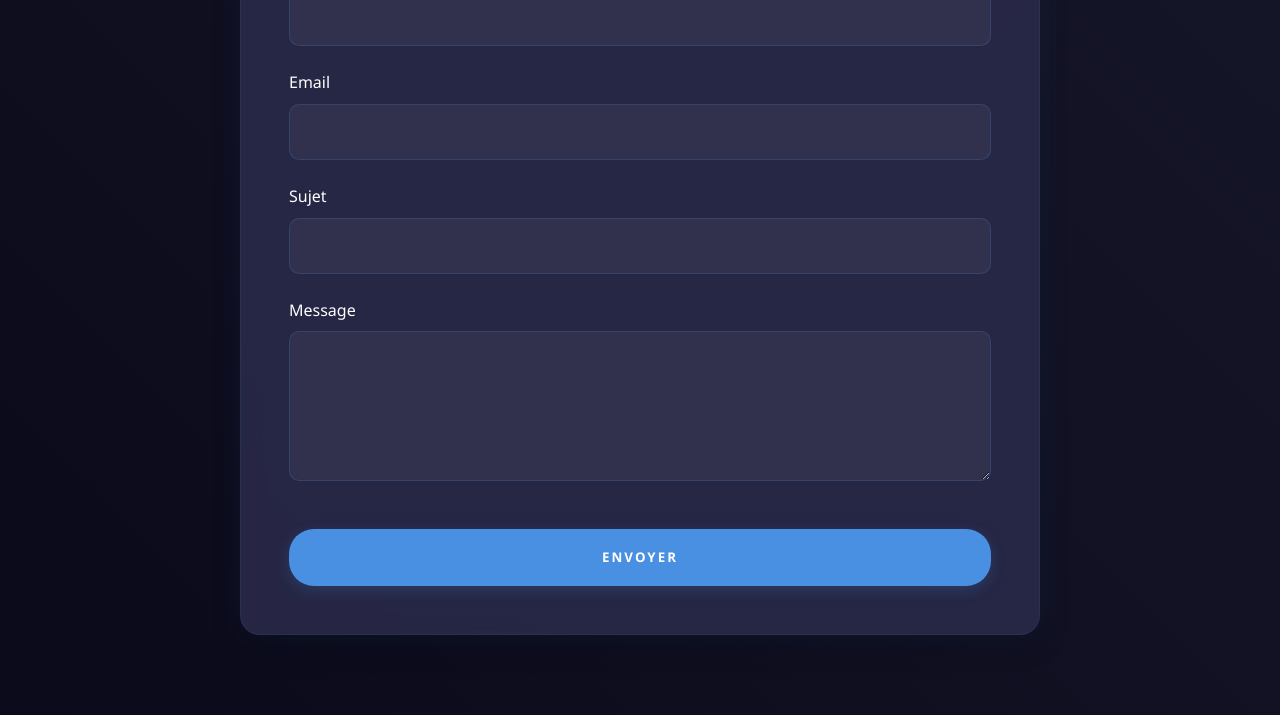
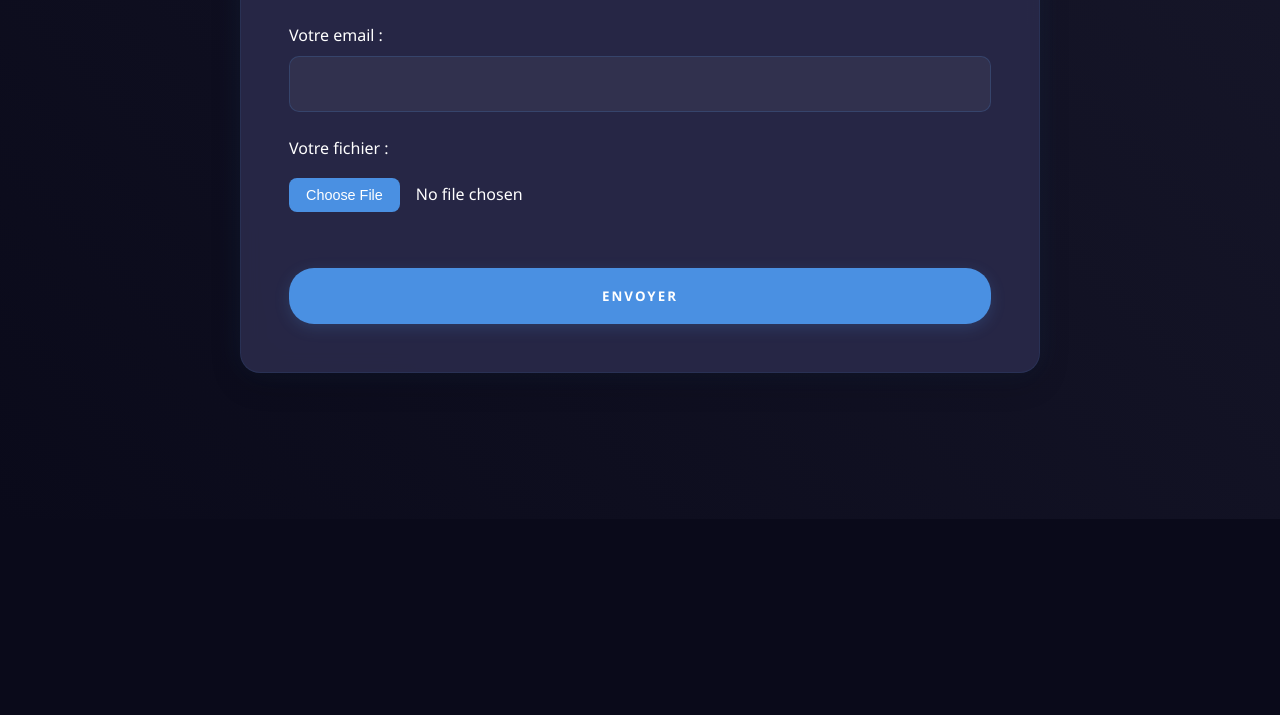
Before and after one commit to XfinityCode/NITRO-HOSTING-CONTACT, a plain HTML site: page index.html in a window 1280 px wide. Shown: the part 281-996 px from the top of the page. After the commit the page ends 800 px from the top, so only its background shows below. Drawn offline with Linux system fonts and the light colour scheme.

Commit message:
Update index.html

```diff
--- a/index.html
+++ b/index.html
@@ -154,8 +154,7 @@
             font-weight: 500;
         }
 
-        .form-group input,
-        .form-group textarea {
+        .form-group input[type="email"] {
             padding: 1rem;
             border-radius: 10px;
             border: 1px solid rgba(74, 144, 226, 0.2);
@@ -163,17 +162,36 @@
             color: var(--text-color);
             font-size: 1rem;
             transition: border-color 0.3s ease;
+            width: 100%;
         }
 
-        .form-group input:focus,
-        .form-group textarea:focus {
+        .form-group input[type="email"]:focus {
             outline: none;
             border-color: var(--primary-color);
         }
 
-        .form-group textarea {
-            min-height: 150px;
-            resize: vertical;
+        .form-group input[type="file"] {
+            color: var(--text-color);
+            font-size: 1rem;
+            width: 100%;
+            padding: 0.5rem 0;
+        }
+
+        .form-group input[type="file"]::file-selector-button {
+            padding: 0.5rem 1rem;
+            border-radius: 8px;
+            border: 1px solid rgba(74, 144, 226, 0.2);
+            background: var(--primary-color);
+            color: var(--text-color);
+            font-size: 0.9rem;
+            cursor: pointer;
+            transition: all 0.3s ease;
+            margin-right: 1rem;
+        }
+
+        .form-group input[type="file"]::file-selector-button:hover {
+            background-color: #357abd;
+            transform: translateY(-1px);
         }
 
         .submit-button {
@@ -244,25 +262,20 @@
     <section class="contact-section">
         <div class="contact-container">
             <h1 class="contact-title">Contact <span>Nitro-Hosting</span></h1>
-            <form action="https://formspree.io/f/mdkkydzq" method="POST" class="contact-form">
+            <form
+                action="https://formspree.io/f/mdkkydzq"
+                method="POST"
+                enctype="multipart/form-data"
+                class="contact-form"
+            >
                 <div class="form-group">
-                    <label for="name">Nom</label>
-                    <input type="text" id="name" name="name" required>
-                </div>
-
-                <div class="form-group">
-                    <label for="email">Email</label>
+                    <label for="email">Votre email :</label>
                     <input type="email" id="email" name="email" required>
                 </div>
 
                 <div class="form-group">
-                    <label for="subject">Sujet</label>
-                    <input type="text" id="subject" name="subject" required>
-                </div>
-
-                <div class="form-group">
-                    <label for="message">Message</label>
-                    <textarea id="message" name="message" required></textarea>
+                    <label for="upload">Votre fichier :</label>
+                    <input type="file" id="upload" name="upload" class="file-input" required>
                 </div>
 
                 <button type="submit" class="submit-button">Envoyer</button>
```
